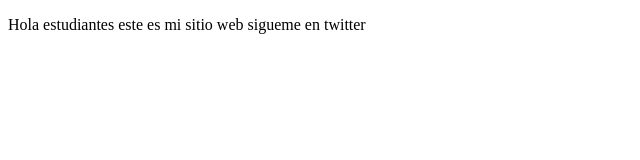
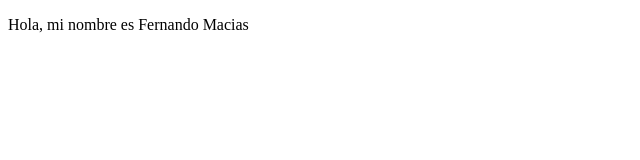
Before and after one commit to mucafk/proyectoDemoCursoPrework, a plain HTML site: page index.html in a window 1280 px wide. Shown: the whole page, without its empty margins (0-640 px from the left). Drawn offline with Linux system fonts and the light colour scheme.

Commit message:
cambios agregamos presentacion

```diff
--- a/index.html
+++ b/index.html
@@ -7,8 +7,7 @@
     <title>Hola Mundo</title>
 </head>
 <body>
-    <p>Hola estudiantes este es mi sitio web
-        sigueme en twitter
+    <p>Hola, mi nombre es Fernando Macias
     </p>
 </body>
 </html>
```
